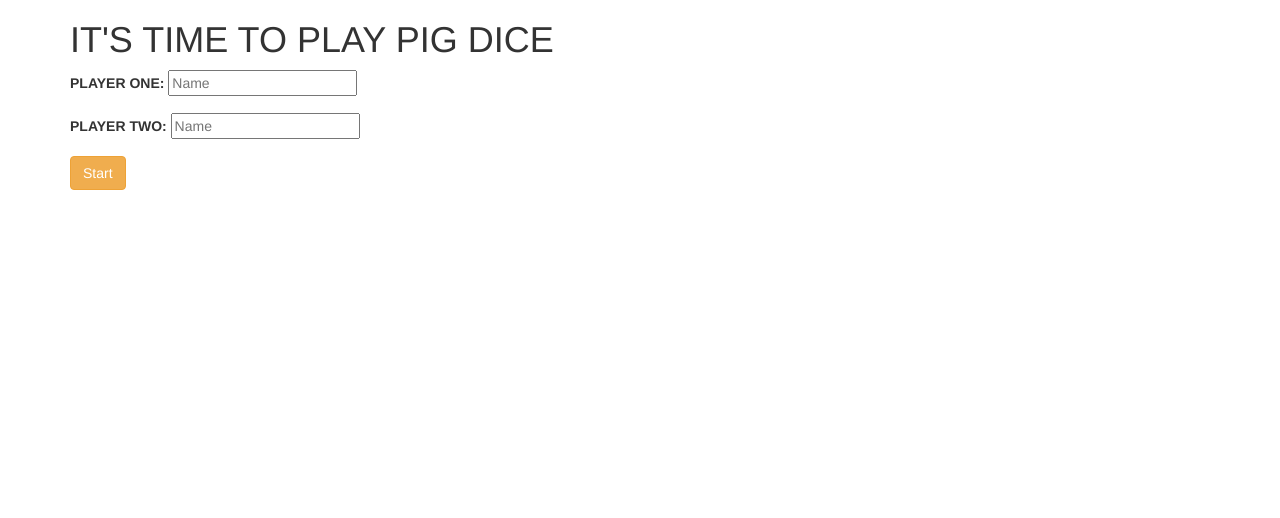
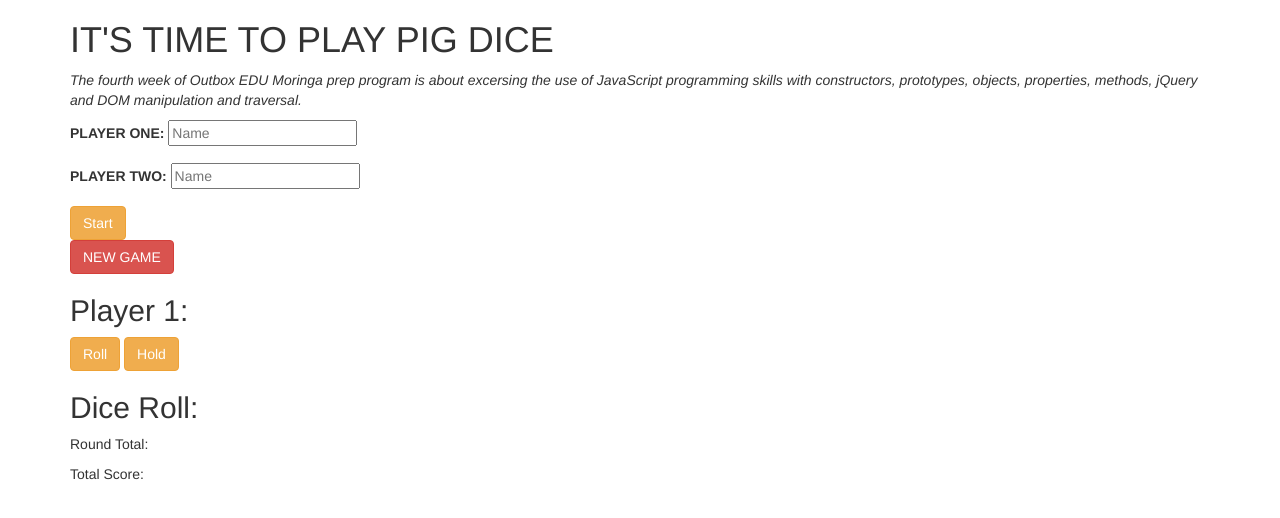
Before and after one commit to nishanj/pig-dice, a plain HTML site: page index.html in a window 1280 px wide. Drawn offline with nearby package versions, Linux system fonts and the light colour scheme.

Commit message:
col-1 for dice roll

```diff
--- a/css/styles.css
+++ b/css/styles.css
@@ -1,3 +1,3 @@
 #game-selector {
-  display: none;
+  display:
 }
--- a/index.html
+++ b/index.html
@@ -14,6 +14,10 @@
   <div class="container">
 
     <h1>IT'S TIME TO PLAY PIG DICE</h1>
+
+    <p><i>The fourth week of Outbox EDU Moringa prep program is about excersing the use of  JavaScript programming skills with
+      constructors, prototypes, objects, properties, methods, jQuery and DOM manipulation and traversal.</i></p>
+
 
     <form id="player-one">
       <div class="form-group">
@@ -39,6 +43,16 @@
         <div class = "row">
 
           <div class="col-md-6">
+
+            <h2>Player 1: <span id = "player-name-a"><span></h2>
+
+              <button id="player-a-roll" class="btn-warning btn">Roll</button>
+              <button id="player-a-hold" class="btn-warning btn">Hold</button>
+
+              <h2>Dice Roll: <span id="dice-roll"></span></h2>
+              <p>Round Total: <span id="round-total"></span></p>
+              <p>Total Score: <span id="total-score"></span></p>
+
           </div>
 
           <div class="col-md-6">
```
